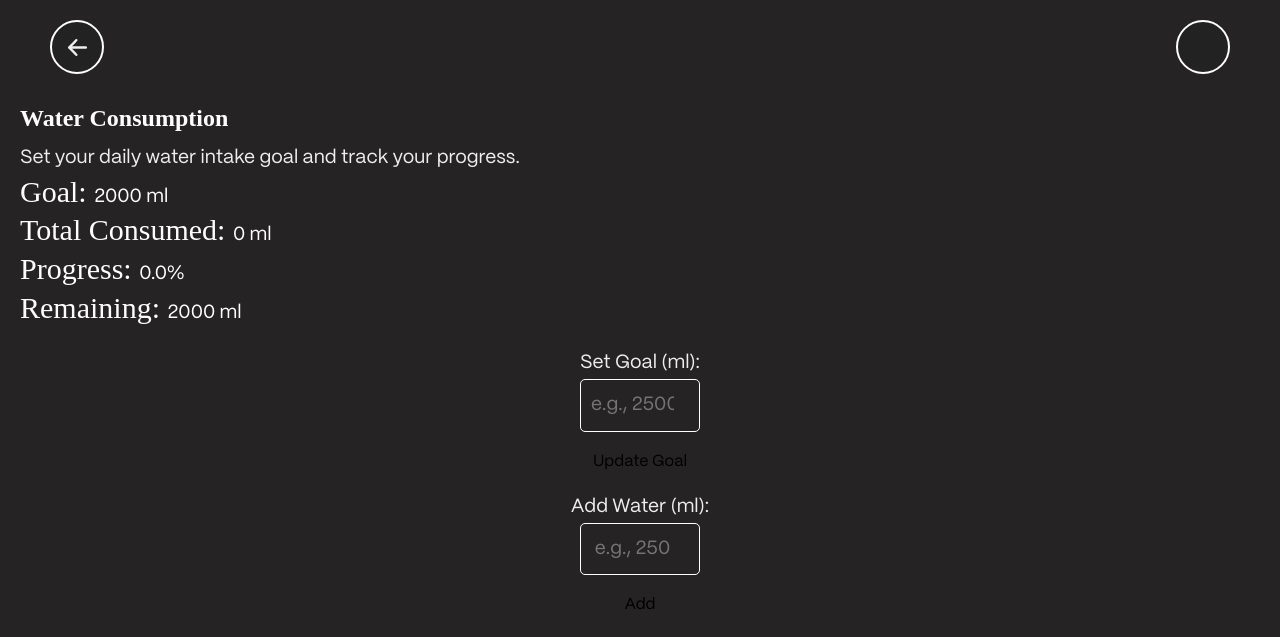
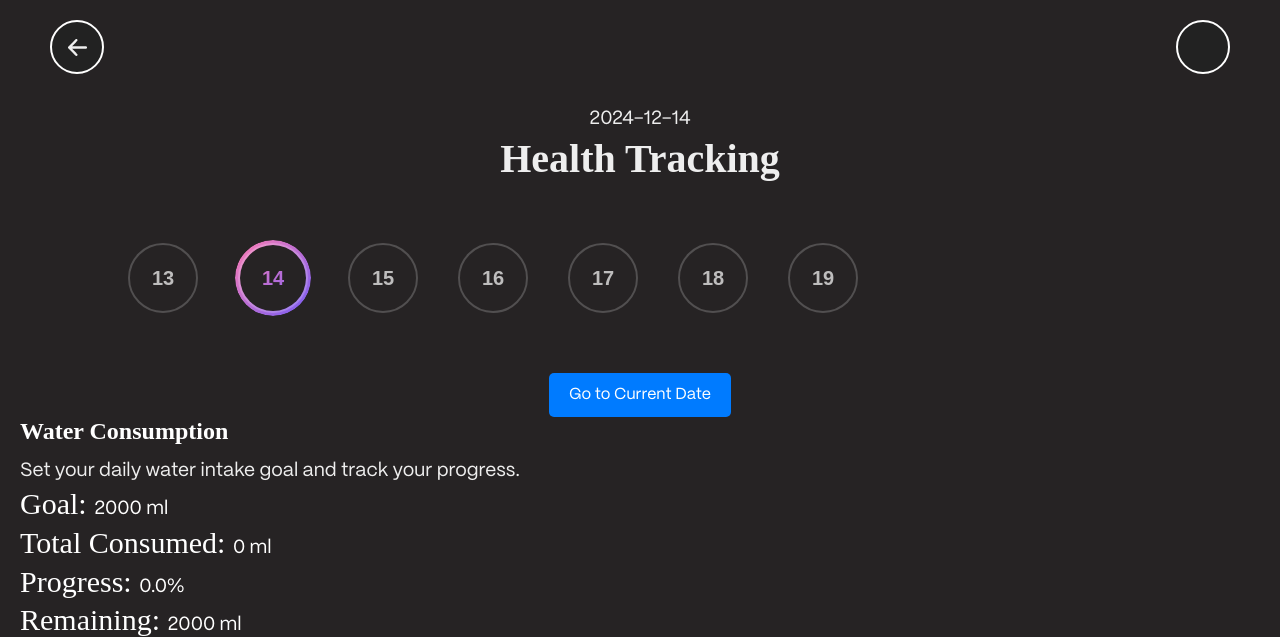
Before and after one commit to MisterAmig0/MONK, a Flask app: page /health in a window 1280 px wide. Shown: the top 637 px of the page. Run offline with Flask 3, Linux system fonts and the light colour scheme; the visitor is signed in with stand-in values (Sample User, id 1); some web fonts are replaced.

Commit message:
Page navigation

```diff
--- a/app.py
+++ b/app.py
@@ -195,105 +195,77 @@ def health():
     if not user:
         return redirect(url_for('index'))
 
-    today = datetime.today().date()
+    # Get selected date or default to today
+    selected_date = request.args.get('date', datetime.today().strftime('%Y-%m-%d'))
+    selected_date = datetime.strptime(selected_date, '%Y-%m-%d').date()
 
-    # Fetch water data
-    water_entry = Water.query.filter_by(user=user, date=today).first()
+    # Fetch water data for the selected date
+    water_entry = Water.query.filter_by(user=user, date=selected_date).first()
     total_water = water_entry.consumption_ml if water_entry else 0
     water_goal = water_entry.goal_ml if water_entry else 2000  # Default goal: 2000 ml
 
     # Handle water goal and consumption updates
     if request.method == 'POST':
-        # Handle water tracking
-        if 'water_goal' in request.form:  # Update water goal
+        if 'water_goal' in request.form:
             water_goal = int(request.form['water_goal'])
             if water_entry:
                 water_entry.goal_ml = water_goal
             else:
-                water_entry = Water(user=user, date=today, consumption_ml=0, goal_ml=water_goal)
+                water_entry = Water(user=user, date=selected_date, consumption_ml=0, goal_ml=water_goal)
                 db.session.add(water_entry)
 
-        if 'water_amount' in request.form:  # Update water consumption
+        if 'water_amount' in request.form:
             water_amount = int(request.form['water_amount'])
             if water_entry:
                 water_entry.consumption_ml += water_amount
             else:
-                water_entry = Water(user=user, date=today, consumption_ml=water_amount, goal_ml=water_goal)
+                water_entry = Water(user=user, date=selected_date, consumption_ml=water_amount, goal_ml=water_goal)
                 db.session.add(water_entry)
 
-        # Handle sleep tracking
-        if 'sleep_goal' in request.form:  # Update sleep goal
+        if 'sleep_goal' in request.form:
             sleep_goal = float(request.form.get('sleep_goal'))
-            sleep_entry = Sleep.query.filter_by(user=user, date=today).first()
+            sleep_entry = Sleep.query.filter_by(user=user, date=selected_date).first()
             if sleep_entry:
                 sleep_entry.sleep_goal_hours = sleep_goal
             else:
-                sleep_entry = Sleep(user=user, date=today, sleep_goal_hours=sleep_goal)
+                sleep_entry = Sleep(user=user, date=selected_date, sleep_goal_hours=sleep_goal)
                 db.session.add(sleep_entry)
 
-        if 'bedtime' in request.form and 'wake_time' in request.form:  # Update sleep times
+        if 'bedtime' in request.form and 'wake_time' in request.form:
             bedtime = request.form.get('bedtime')
             wake_time = request.form.get('wake_time')
-            sleep_entry = Sleep.query.filter_by(user=user, date=today).first()
+            sleep_entry = Sleep.query.filter_by(user=user, date=selected_date).first()
             if sleep_entry:
                 sleep_entry.bedtime = datetime.strptime(bedtime, '%H:%M').time()
                 sleep_entry.wake_time = datetime.strptime(wake_time, '%H:%M').time()
             else:
                 sleep_entry = Sleep(
                     user=user,
-                    date=today,
+                    date=selected_date,
                     bedtime=datetime.strptime(bedtime, '%H:%M').time(),
                     wake_time=datetime.strptime(wake_time, '%H:%M').time(),
                 )
                 db.session.add(sleep_entry)
 
-        # Handle food submissions
-        if 'title' in request.form:  # Add new food
-            title = request.form['title']
-            description = request.form['description']
-            category = request.form['category']
-            kcal = int(request.form['kcal'])
+        db.session.commit()
+        return redirect(url_for('health', date=selected_date))
 
-            # Handle image upload
-            image_file = request.files['image'] if 'image' in request.files else None
-            image_path = None
-            if image_file:
-                image_filename = f"{datetime.now().timestamp()}_{image_file.filename}"
-                image_path = f"static/uploads/{image_filename}"
-                image_file.save(image_path)
-
-            # Create a new food entry
-            new_food = Food(
-                user=user,
-                title=title,
-                description=description,
-                category=category,
-                kcal=kcal,
-                image=image_path,
-            )
-            db.session.add(new_food)
-
-        db.session.commit()
-        return redirect(url_for('health'))
-
-    # Calculate progress for water tracking
     percentage = (total_water / water_goal) * 100 if water_goal > 0 else 0
     remaining_ml = max(water_goal - total_water, 0)
 
-    # Fetch sleep data
-    sleep_entry = Sleep.query.filter_by(user=user, date=today).first()
-    sleep_goal_hours = sleep_entry.sleep_goal_hours if sleep_entry else 8  # Default goal: 8 hours
+    sleep_entry = Sleep.query.filter_by(user=user, date=selected_date).first()
+    sleep_goal_hours = sleep_entry.sleep_goal_hours if sleep_entry else 8
     sleep_duration = None
     sleep_percentage = None
     if sleep_entry and sleep_entry.bedtime and sleep_entry.wake_time:
-        bedtime_datetime = datetime.combine(today, sleep_entry.bedtime)
-        wake_time_datetime = datetime.combine(today, sleep_entry.wake_time)
-        if wake_time_datetime < bedtime_datetime:  # Handle overnight sleep
+        bedtime_datetime = datetime.combine(selected_date, sleep_entry.bedtime)
+        wake_time_datetime = datetime.combine(selected_date, sleep_entry.wake_time)
+        if wake_time_datetime < bedtime_datetime:
             wake_time_datetime += timedelta(days=1)
         sleep_duration = (wake_time_datetime - bedtime_datetime).total_seconds() / 3600
         sleep_percentage = (sleep_duration / sleep_goal_hours) * 100 if sleep_goal_hours > 0 else 0
 
-    # Fetch food data
+    # Fetch food data with pagination
     selected_category = request.args.get('category', '')
     search_query = request.args.get('search', '').strip()
     page = request.args.get('page', 1, type=int)
@@ -310,11 +282,8 @@ def health():
 
     return render_template(
         'health.html',
-        food_items=[item.to_dict() for item in food_items],
         user=user,
-        selected_category=selected_category,
-        search_query=search_query,
-        pagination=pagination,
+        selected_date=selected_date,
         total_water=total_water,
         water_goal=water_goal,
         percentage=round(percentage, 2),
@@ -322,6 +291,12 @@ def health():
         sleep_goal_hours=sleep_goal_hours,
         sleep_duration=round(sleep_duration, 2) if sleep_duration else None,
         sleep_percentage=round(sleep_percentage, 2) if sleep_percentage else None,
+        food_items=[item.to_dict() for item in food_items],
+        selected_category=selected_category,
+        search_query=search_query,
+        pagination=pagination,
+        timedelta=timedelta,  # Pass timedelta to the template
+        datetime=datetime,  # Pass datetime to the template
     )
 
 
--- a/templates/health.html
+++ b/templates/health.html
@@ -3,6 +3,7 @@
 <head>
     <meta charset="UTF-8">
     <meta name="viewport" content="width=device-width, initial-scale=1.0">
+    <link rel="stylesheet" href="/static/css/journaling.css">
     <link rel="stylesheet" href="/static/css/style.css">
     <link rel="stylesheet" href="/static/css/food.css">
     <link rel="icon" type="image/x-icon" href="/static/images/logo/favicon.png">
@@ -21,6 +22,38 @@
         </div>
     </div>
 
+    <div class="date-header">
+        <p>{{ selected_date }}</p>
+        <h2>Health Tracking</h2>
+    </div>
+
+    <!-- Date Selector -->
+    <div id="dateCarousel" class="carousel-container">
+        <div class="carousel-dates">
+            {% for offset in range(-1, 6) %}
+            {% set current_date = (selected_date + timedelta(days=offset)) %}
+            <form method="get" action="/health" class="carousel-item">
+                <input type="hidden" name="date" value="{{ current_date }}">
+                <button
+                    type="submit"
+                    class="date-button {% if current_date == selected_date %}active{% endif %}">
+                    {{ current_date.strftime('%d') }}
+                </button>
+            </form>
+            {% endfor %}
+        </div>
+    </div>
+
+    <!-- Go to Current Date Button -->
+    <div class="go-to-current">
+        <form method="get" action="/health">
+            <input type="hidden" name="date" value="{{ datetime.today().strftime('%Y-%m-%d') }}">
+            <button type="submit" class="current-date-button">
+                Go to Current Date
+            </button>
+        </form>
+    </div>
+
     <section>
         <div class="water-tracker">
             <h2>Water Consumption</h2>
@@ -34,14 +67,14 @@
             </div>
 
             <!-- Update Goal -->
-            <form action="/health" method="POST" class="water-goal-form">
+            <form action="/health?date={{ selected_date }}" method="POST" class="water-goal-form">
                 <label for="water_goal">Set Goal (ml):</label>
                 <input type="number" id="water_goal" name="water_goal" placeholder="e.g., 2500" required>
                 <button type="submit">Update Goal</button>
             </form>
 
             <!-- Add Water -->
-            <form action="/health" method="POST" class="water-add-form">
+            <form action="/health?date={{ selected_date }}" method="POST" class="water-add-form">
                 <label for="water_amount">Add Water (ml):</label>
                 <input type="number" id="water_amount" name="water_amount" placeholder="e.g., 250" required>
                 <button type="submit">Add</button>
@@ -73,14 +106,14 @@
             </div>
 
             <!-- Update Sleep Goal -->
-            <form action="/health" method="POST" class="sleep-goal-form">
+            <form action="/health?date={{ selected_date }}" method="POST" class="sleep-goal-form">
                 <label for="sleep_goal">Set Sleep Goal (hours):</label>
                 <input type="number" id="sleep_goal" name="sleep_goal" placeholder="e.g., 8" step="0.5" required>
                 <button type="submit">Update Goal</button>
             </form>
 
             <!-- Record Sleep Times -->
-            <form action="/health" method="POST" class="sleep-times-form">
+            <form action="/health?date={{ selected_date }}" method="POST" class="sleep-times-form">
                 <label for="bedtime">Bedtime:</label>
                 <input type="time" id="bedtime" name="bedtime" required>
 
@@ -91,6 +124,7 @@
             </form>
         </div>
     </section>
+
 
 
 
```
Also changed, not shown: instance/app_data.db.
